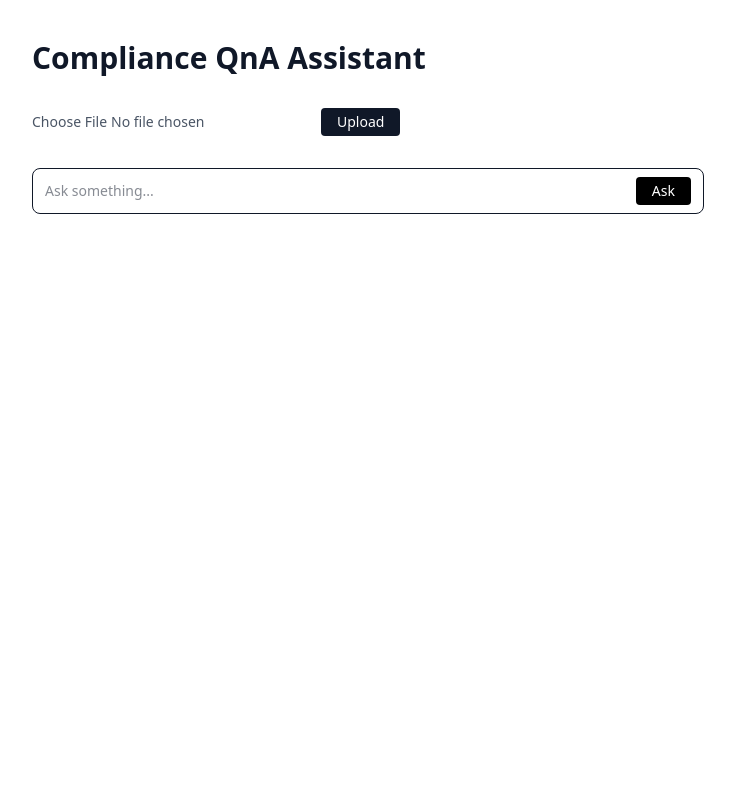
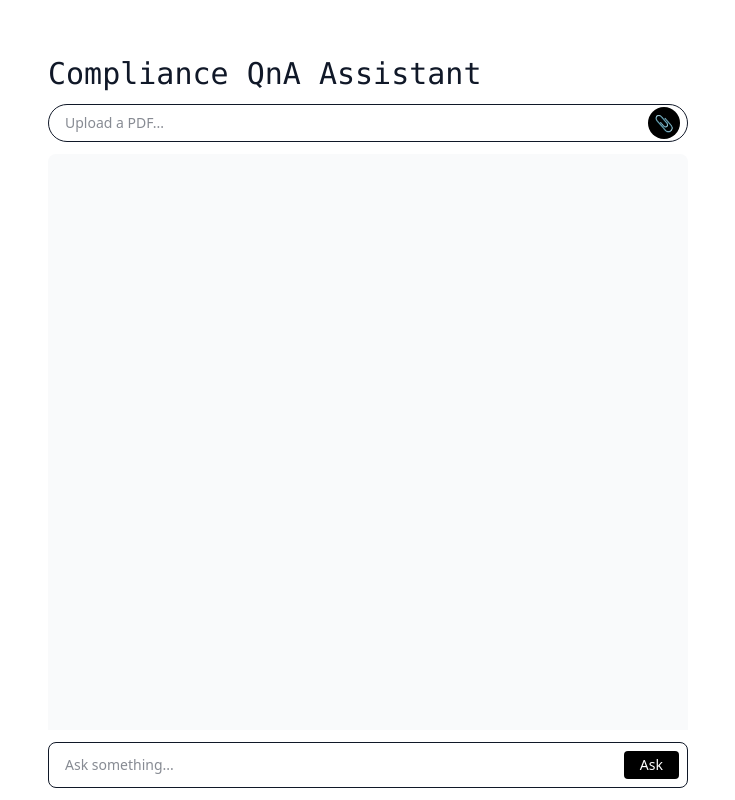
Before and after one commit to Kushal2205a/Compliance-Assistant-React-Typescript-Django-Mistral, a React (Vite) app in the folder frontend/: page / in a window 1280 px wide. Shown: the whole page, without its empty margins (272-1007 px from the left). Built offline with nearby package versions, Linux system fonts and the light colour scheme; the HTML template or start-up script is replaced by a standard one.

Commit message:
Added the chat functionality

```diff
--- a/frontend/src/App.tsx
+++ b/frontend/src/App.tsx
@@ -8,8 +8,6 @@ function App() {
   return (
     <div className="min-h-screen bg-white text-gray-900 px-4 py-10 font-sans">
       <div className="max-w-2xl mx-auto space-y-8">
-        <h1 className="text-3xl font-semibold">Compliance QnA Assistant</h1>
-        <FileUploader />
         <ChatBox />
       </div>
     </div>
--- a/frontend/src/components/ChatBox.tsx
+++ b/frontend/src/components/ChatBox.tsx
@@ -1,65 +1,135 @@
-import React, { use, useState } from 'react';
+import React, { useState } from 'react';
 import "tailwindcss";
 
 interface ChatMessage {
     role: 'user' | 'assistant'
     content: string
-
 }
 
 const ChatBox: React.FC = () => {
     const [input, setInput] = useState('');
+    const [file, setFile] = useState<File | null>(null);
     const [messages, setMessage] = useState<ChatMessage[]>([]);
 
     const sendMessage = async () => {
         if (!input.trim()) return;
 
         const UserMessage: ChatMessage = { role: "user", content: input };
-        setMessage([...messages, UserMessage]);
-        setInput("");
+        setMessage((prev) => [...prev, UserMessage]);
+        setInput('');
+
+        const formData = new FormData();
+        formData.append('query', input);
+        if (!file) return;
+        formData.append('pdf', file);
 
         try {
-            const res = await fetch('${import.meta.env.VITE_API_URL} /ask/', {
+            const res = await fetch(import.meta.env.VITE_API_URL + '/query/', {
                 method: 'POST',
-                headers: { 'Content-Type': 'application/json' },
-                body: JSON.stringify({ question: input }),
+                body: formData,
             });
 
-            const data = await res.json()
-            const assistantMessage: ChatMessage = { role: 'assistant', content: data.answer }
-            setMessage((prev) => [...messages, assistantMessage]);
+            const text = await res.text();
+            console.log("🧾 Server response (raw):", text);
 
+            try {
+                const data = JSON.parse(text);
+                const assistantMessage: ChatMessage = {
+                    role: "assistant",
+                    content: data.answer || "No response received",
+                };
+                setMessage((prev) => [...prev, assistantMessage]);
+            } catch (error) {
+                console.error("Failed to parse JSON:", error);
+                setMessage((prev) => [
+                    ...prev,
+                    { role: "assistant", content: "⚠️ Error parsing response from server." },
+                ]);
+            }
         } catch (err) {
             console.error('Failed to Fetch answer', err)
+            setMessage((prev) => [...prev, { role: 'assistant', content: "Error Communiating with the server" }])
         }
+    };
 
-    };
     return (
-        <div className="space-y-4">
-            <div className="space-y-3 text-sm leading-relaxed">
+        <div className="grid grid-rows-[auto_auto_1fr_auto] h-screen max-w-3xl mx-auto px-4 gap-3">
+            {/* Header - Row 1 */}
+            <div className="pt-4 font-mono" >
+                <h1 className="text-3xl font-medium">Compliance QnA Assistant</h1>
+            </div>
+
+            {/* File Upload - Row 2 */}
+            <div className="relative w-full">
+                <input
+                    type="file"
+                    accept=".pdf"
+                    id="pdf-upload"
+                    onChange={(e) => setFile(e.target.files?.[0] || null)}
+                    className="hidden"
+                />
+                <input
+                    type="text"
+                    value={file?.name || ""}
+                    placeholder="Upload a PDF..."
+                    readOnly
+                    className="w-full border rounded-full py-2 px-4 pr-12 text-sm focus:outline-none"
+                />
+                <label
+                    htmlFor="pdf-upload"
+                    className="absolute right-2 top-1/2 -translate-y-1/2 bg-black text-white rounded-full w-8 h-8 flex items-center justify-center cursor-pointer hover:bg-gray-800"
+                    title="Upload PDF"
+                >
+                    📎
+                </label>
+            </div>
+
+            {/* Messages Container - Row 3 (flexible) */}
+            <div className="overflow-y-auto rounded-lg bg-gray-50">
+                <div className="p-3 space-y-4">
                     {messages.map((msg, i) => (
-                    <div key={i} className="whitespace-pre-wrap">
+                        <div
+                            key={i}
+                            className={`whitespace-pre-wrap ${msg.role === 'user' ? 'text-right' : 'text-left'}`}
+                        >
+                            <span
+                                className={`inline-block p-2 rounded-lg max-w-[80%] ${msg.role === 'user'
+                                    ? 'bg-blue-500 text-white'
+                                    : 'bg-gray-200 text-gray-800'
+                                    }`}
+                            >
+                                <strong>{msg.role === 'user' ? 'You' : '🤖'}:</strong>{' '}
                                 {msg.content}
+                            </span>
                         </div>
                     ))}
                 </div>
+            </div>
 
-            <div className="flex border rounded-lg px-3 py-2">
+            {/* Input Container - Row 4 (fixed at bottom) */}
+            <div className="sticky bottom-0 bg-white py-3">
+                <div className="flex border rounded-lg p-2">
                     <input
-                    className="flex-1 text-sm outline-none"
+                        className="flex-grow px-2 py-1 text-sm outline-none"
+                        type="text"
                         placeholder="Ask something..."
                         value={input}
                         onChange={(e) => setInput(e.target.value)}
+                        onKeyDown={(e) => {
+                            if (e.key === 'Enter') {
+                                sendMessage();
+                            }
+                        }}
                     />
                     <button
                         onClick={sendMessage}
-                    className="ml-3 text-sm text-white bg-black px-4 py-1 rounded"
+                        className="ml-2 bg-black text-white px-4 py-1 rounded text-sm"
                     >
                         Ask
                     </button>
                 </div>
             </div>
-
+        </div>
     );
 };
 
--- a/frontend/src/index.css
+++ b/frontend/src/index.css
@@ -2,3 +2,10 @@
 @tailwind components;
 @tailwind utilities;
 @import "tailwindcss";
+
+html, body, #root { /* Assuming your React app mounts into <div id="root"></div> */
+  height: 100%;       /* Make html, body, and root div take full height */
+  margin: 0;         /* Remove default browser margins */
+  padding: 0;        /* Remove default browser padding */
+  overflow: hidden;  /* THIS IS KEY: Prevent scrolling on the html/body */
+}
```
Lines whose indentation alone changed are shown as unchanged.
